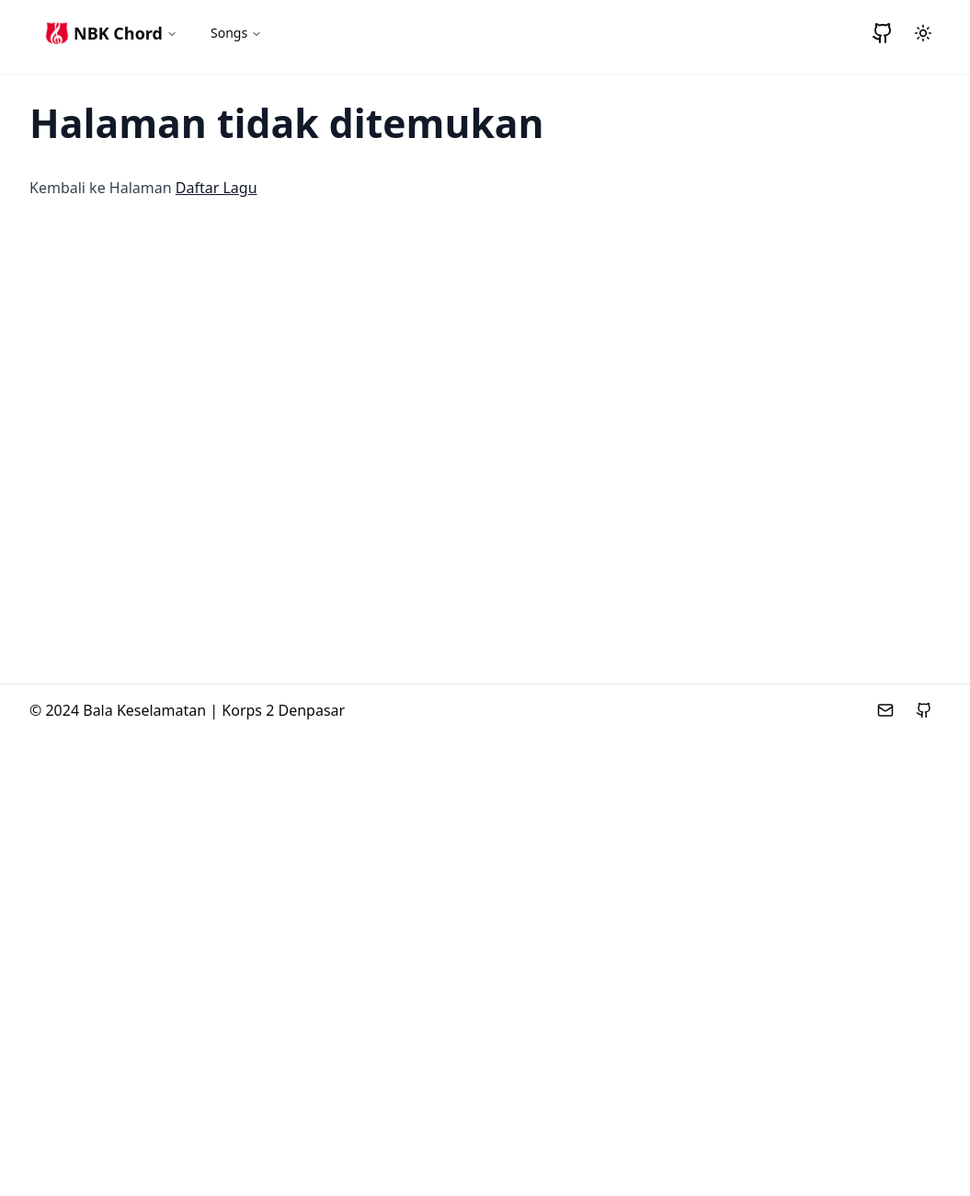
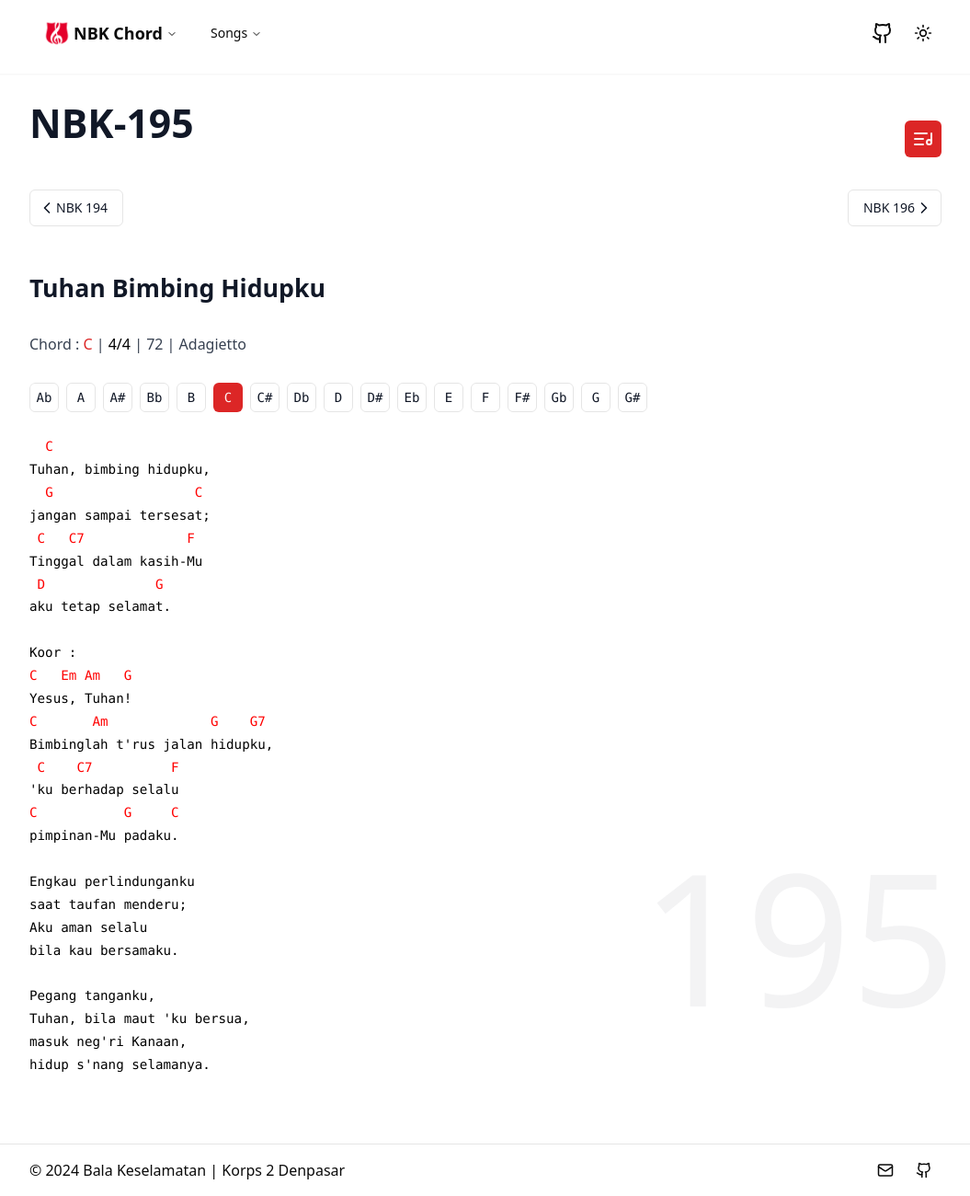
Before and after one commit to bagussuandana/nbk-chord, a Next.js app: page /song/195 in a window 1280 px wide. Before the commit this address had no page. Shown: the whole page at 92% size, without its empty margins (112-1167 px from the left). Before the commit the page ends 800 px from the top, so only its background shows below. Built offline with nearby package versions, Linux system fonts and the light colour scheme.

Commit message:
195 346 431

```diff
--- /dev/null
+++ b/app/song/195/page.tsx
@@ -0,0 +1,55 @@
+import appConfig from '@/app.config';
+import SongHeader from '@/components/song-header';
+import SongWrapper from '@/components/song-wrapper';
+import TransposerWrapper from '@/components/transposer-wrapper';
+import Transposer from '@/lib/transposer';
+import { Metadata } from 'next';
+
+const songID = '195';
+export const metadata: Metadata = {
+  title: appConfig.songs.find((s: any) => s.id === songID).title,
+  description: appConfig.songs.find((s: any) => s.id === songID).description,
+};
+export default function NBK195() {
+  const { songs } = appConfig;
+  const song = songs.find((s: any) => s.id === songID);
+  const songText = `
+  C
+Tuhan, bimbing hidupku,
+  G                  C
+jangan sampai tersesat;
+ C   C7             F
+Tinggal dalam kasih-Mu
+ D              G
+aku tetap selamat.
+
+Koor :
+C   Em Am   G
+Yesus, Tuhan!
+C       Am             G    G7
+Bimbinglah t'rus jalan hidupku,
+ C    C7          F
+'ku berhadap selalu
+C           G     C
+pimpinan-Mu padaku.
+
+Engkau perlindunganku
+saat taufan menderu;
+Aku aman selalu
+bila kau bersamaku.
+
+Pegang tanganku,
+Tuhan, bila maut 'ku bersua,
+masuk neg'ri Kanaan,
+hidup s'nang selamanya.
+
+`;
+  return (
+    <SongWrapper>
+      <SongHeader song={song} />
+      <TransposerWrapper>
+        <Transposer initialKey={song.chord as string} songText={songText} />
+      </TransposerWrapper>
+    </SongWrapper>
+  );
+}
--- a/app/song/346/page.tsx
+++ b/app/song/346/page.tsx
@@ -1,11 +1,11 @@
-import appConfig from "@/app.config";
-import SongHeader from "@/components/song-header";
-import SongWrapper from "@/components/song-wrapper";
-import TransposerWrapper from "@/components/transposer-wrapper";
-import Transposer from "@/lib/transposer";
-import { Metadata } from "next";
+import appConfig from '@/app.config';
+import SongHeader from '@/components/song-header';
+import SongWrapper from '@/components/song-wrapper';
+import TransposerWrapper from '@/components/transposer-wrapper';
+import Transposer from '@/lib/transposer';
+import { Metadata } from 'next';
 
-const songID = "346";
+const songID = '346';
 export const metadata: Metadata = {
   title: appConfig.songs.find((s: any) => s.id === songID).title,
   description: appConfig.songs.find((s: any) => s.id === songID).description,
@@ -18,7 +18,7 @@ D
 Tuhanlah batu karangku,
 D                     A
 naungan yang tetap teguh;
-D
+  Bm       C#m       D     Bm
 Ku s'lamat dari tiap set'ru,
 D            A      D   D7
 naungan yang tetap teguh.
@@ -52,10 +52,7 @@ naungan yang tetap teguh.
     <SongWrapper>
       <SongHeader song={song} />
       <TransposerWrapper>
-                <Transposer
-                    initialKey={song.chord as string}
-                    songText={songText}
-                />
+        <Transposer initialKey={song.chord as string} songText={songText} />
       </TransposerWrapper>
     </SongWrapper>
   );
--- /dev/null
+++ b/app/song/431/page.tsx
@@ -0,0 +1,81 @@
+import appConfig from '@/app.config';
+import SongHeader from '@/components/song-header';
+import SongWrapper from '@/components/song-wrapper';
+import TransposerWrapper from '@/components/transposer-wrapper';
+import Transposer from '@/lib/transposer';
+import { Metadata } from 'next';
+
+const songID = '431';
+export const metadata: Metadata = {
+  title: appConfig.songs.find((s: any) => s.id === songID).title,
+  description: appConfig.songs.find((s: any) => s.id === songID).description,
+};
+export default function NBK431() {
+  const { songs } = appConfig;
+  const song = songs.find((s: any) => s.id === songID);
+  const songText = `
+  Intro:
+ C Am Dm G C
+
+  C
+Tanam waktu pagi,
+  F
+bibit cinta Allah,
+ C          Am
+tanam waktu siang
+  Dm          G
+dan petang juga;
+ C
+Tunggu musim panen
+ F
+nanti akan datang,
+ C          Am
+dalam pesta panen
+  Dm          G
+kita bergirang.
+
+Koor :
+ C
+Kita bergirang,
+ F           C
+membawa pulang,
+  C          Am
+hasil jiwa-jiwa
+  D          G
+dalam surga t'rang,
+  C
+Meski pun lemah,
+ F
+Tuhan yang kuasa,
+  C          Am
+tolong kita bawa
+  Dm   G    C
+jiwa pada-Nya.
+
+Tanam waktu panas,
+tanam waktu mendung,
+tidak takut hujan
+dan angin kencang;
+Set'lah musim panen
+kita ber'nti kerja,
+bawa hasil pulang
+ke lumbung Surga.
+
+Biar pun dengan tangis,
+tanam bagi Tuhan,
+meski hati susah
+dengan keb'ratan;
+Nanti Tuhan b'rikan
+kita s'lamat datang,
+kita 'kan bersuka
+dalam surga t'rang.
+`;
+  return (
+    <SongWrapper>
+      <SongHeader song={song} />
+      <TransposerWrapper>
+        <Transposer initialKey={song.chord as string} songText={songText} />
+      </TransposerWrapper>
+    </SongWrapper>
+  );
+}
--- a/songs/song-151-200.ts
+++ b/songs/song-151-200.ts
@@ -49,6 +49,14 @@ const song_151_200: Song[] = [
     rhythm: '4/4',
     tempo: '72',
   },
+  {
+    id: '195',
+    title: 'NBK-195',
+    description: 'Tuhan bimbing hidupku',
+    chord: 'C',
+    rhythm: '4/4',
+    tempo: '72',
+  },
 ];
 
 export default song_151_200;
```
Lines whose indentation alone changed are shown as unchanged.
